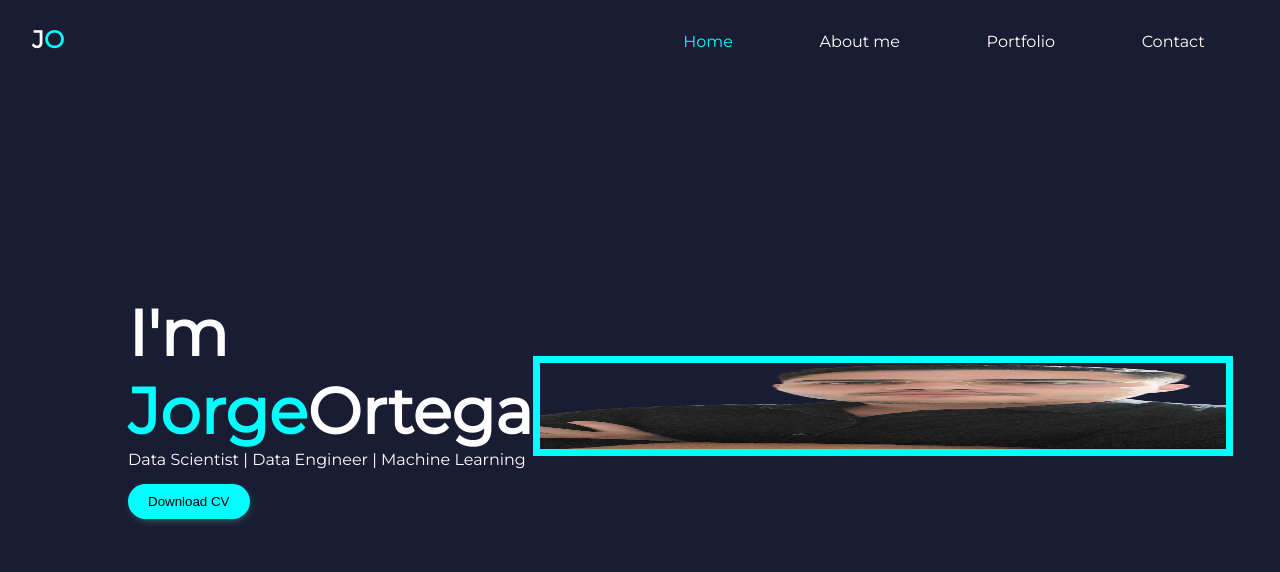
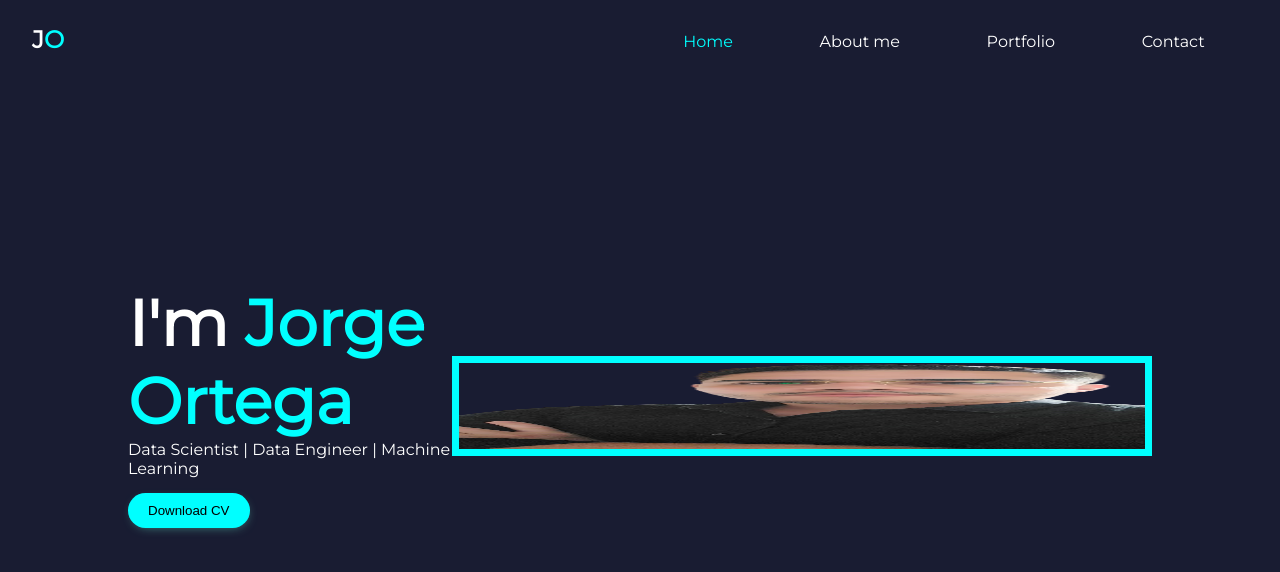
Before and after one commit to JLOT97/JLOT97.github.io, a plain HTML site: page index.html in a window 1280 px wide. Drawn offline with Linux system fonts and the light colour scheme.

Commit message:
change style name

```diff
--- a/css/styles.css
+++ b/css/styles.css
@@ -88,6 +88,18 @@ h1 {
 }
 
 
+.first-name {
+    font-weight: 700;
+    margin-right: 10px;
+}
+
+
+
+.last-name {
+    font-weight: 700;
+}
+
+
 
 span {
     color: aqua;
--- a/index.html
+++ b/index.html
@@ -26,7 +26,7 @@
 
     <main class="main">
         <div class="info-content">
-            <h1>I'm <span>Jorge</span>Ortega</h1>
+            <h1>I'm <span class="first-name">Jorge</span> <span class="last-name">Ortega</span></h1>
             <p>Data Scientist | Data Engineer | Machine Learning</p>
             <a download href="https://drive.google.com/file/d/16vG_ar1ZLAqAniaegJ4RB64t7cvH2gqX/view?usp=sharing">
                 <button class="download-cv">Download CV</button>
```
